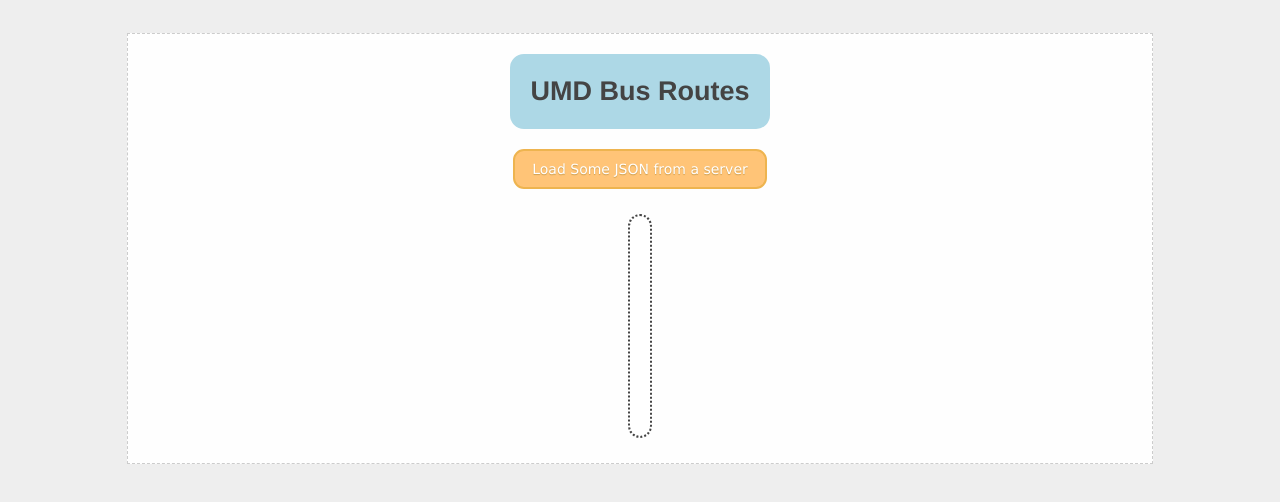
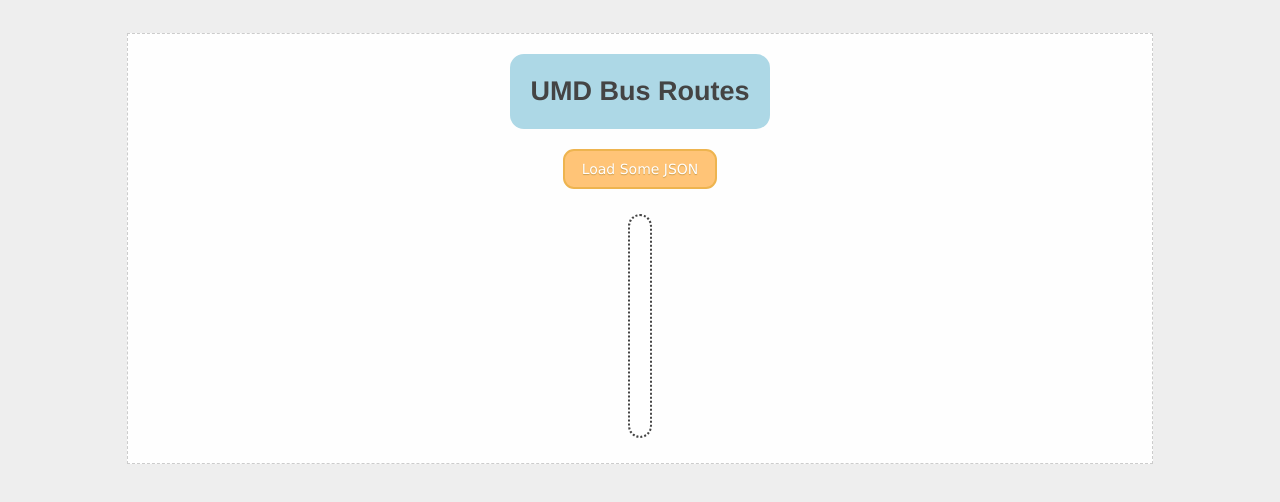
Before and after one commit to mjiang0225/mjiang0225.github.io, a website: page lab_7/index.html in a window 1280 px wide. Drawn offline with Linux system fonts and the light colour scheme.

Commit message:
Add files via upload

```diff
--- a/lab_7/index.html
+++ b/lab_7/index.html
@@ -10,7 +10,7 @@
   <div class="container">
     <div class="wrapper">
       <div class="header">UMD Bus Routes</div>
-      <button class="button" onclick="loadData()">Load Some JSON from a server</button>
+      <button class="button" onclick="loadData()">Load Some JSON </button>
       <div class="content"></div>
       <div class="footer"></div>
     </div>
```
